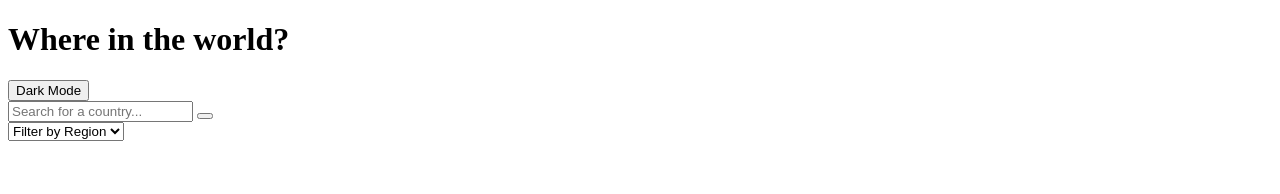
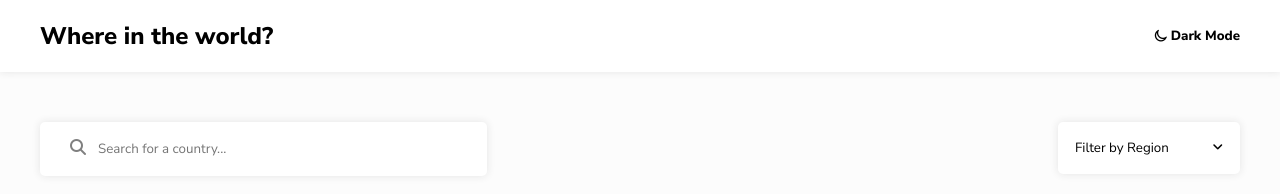
Before and after one commit to mike-pena/web_test_countries, a plain HTML site: page index.html in a window 1280 px wide. Drawn offline with Linux system fonts and the light colour scheme; no server answers.

Commit message:
agregar estilo a index.html

```diff
--- a/css/styles.css
+++ b/css/styles.css
@@ -0,0 +1,183 @@
+/** {
+    outline: red 1px solid;
+}*/
+
+body {
+    background-color: var(--bg-light);
+    margin: 0;
+}
+
+h1, h2, h3, h4, h5, h6, p {
+    margin: 0;
+    padding: 0;
+}
+
+.page {
+    font-family: var(--font-family);
+}
+
+.header {
+    background-color: var(--element-light);
+    box-shadow: var(--shadow);
+    padding: 20px;
+}
+
+.header-wrapper {
+    display: flex;
+    align-items: center;
+    justify-content: space-between;
+    max-width: var(--content-width);
+    margin: auto;
+}
+
+.header__title {
+    font-weight: 800;
+    font-size: 24px;
+}
+
+.theme-toggle {
+    background: none;
+    border: none;
+    height: 30px;
+    cursor: pointer;
+    font-family: var(--font-family);
+    font-weight: 800;
+    display: flex;
+    align-items: center;
+    gap: 5px;
+    padding: 0;
+}
+
+.theme-toggle__icon {
+    font-size: 14px;
+    transform: rotate(-30deg);
+}
+
+.content {
+    max-width: var(--content-width);
+    margin: auto;
+}
+
+.controls {
+    display: flex;
+    justify-content: space-between;
+    padding: 50px 0 50px 0;
+}
+
+.search {
+    display: flex;
+    background-color: var(--element-light);
+    width: 400px;
+    padding: 17px;
+    padding-left: 30px;
+    border-radius: 5px;
+    box-shadow: var(--shadow);
+    gap: 10px;
+}
+
+.search__icon {
+    color: grey;
+}
+
+.search__input {
+    background: none;
+    border: none;
+    font-family: var(--font-family);
+    outline: none;
+    width: 100%;
+}
+
+.search__input::placeholder {
+  font-family: var(--font-family);
+}
+
+.select-wrapper {
+    position: relative;
+}
+
+.region-filter {
+    border: none;
+    background: none;
+    background-color: var(--element-light);
+    box-shadow: var(--shadow);
+    border-radius: 5px;
+    padding: 17px;
+    font-family: var(--font-family);
+    width: 182px;
+    appearance: none;
+    -webkit-appearance: none;
+    -moz-appearance: none;
+}
+
+.select__arrow {
+    position: absolute;
+    top: 35%;
+    right: 17px;
+    font-size: 12px;
+    pointer-events: none;
+}
+
+.region-filter:focus {
+  outline: none;
+}
+
+.countries-container {
+    padding: 0;
+    margin: 0;
+    display: grid;
+    grid-template-columns: repeat(4, 250px);
+    justify-content: space-between;
+    row-gap: 60px;
+}
+
+.card {
+    list-style: none;
+    cursor: pointer;
+    background-color: var(--element-light);
+    display: flex;
+    flex-direction: column;
+    border-radius: 10px;
+    box-shadow: var(--shadow);
+}
+
+.card-wrapper {
+    height: 150px;
+}
+
+.card__flag {
+    width: 100%;
+    height: 100%;
+    object-fit: cover;
+    object-position: 50%;
+    border-top-left-radius: 10px;
+    border-top-right-radius: 10px;
+}
+
+.card__info {
+    padding: 25px;
+    padding-bottom: 45px;
+}
+
+.card__title {
+    margin-bottom: 15px;
+    text-overflow: ellipsis;
+    width: 200px;
+    white-space: nowrap;
+    overflow: hidden;
+    font-weight: 800;
+}
+
+.card__details {
+    display: flex;
+    flex-direction: column;
+    gap: 5px;
+    font-size: 14px;
+}
+
+.card__details p {
+    font-weight: 300;
+}
+
+.card__details p strong {
+    font-weight: 600;
+}
--- a/css/variables.css
+++ b/css/variables.css
@@ -0,0 +1,11 @@
+:root {
+    --bg-light: hsl(0, 0%, 99%);
+    --text-light: hsl(200, 15%, 8%);
+    --element-light: hsl(0, 100%, 100%);
+    --bg-dark: hsl(207, 26%, 17%);
+    --text-dark: hsl(0, 100%, 100%);
+    --element-dark: hsl(209, 23%, 22%);
+    --font-family: "Nunito Sans";
+    --content-width: 1200px;
+    --shadow: 0px 0px 8px 0px rgb(228, 228, 228);
+}
--- a/index.html
+++ b/index.html
@@ -10,20 +10,28 @@
     <link rel="preconnect" href="https://fonts.googleapis.com">
     <link rel="preconnect" href="https://fonts.gstatic.com" crossorigin>
     <link href="https://fonts.googleapis.com/css2?family=Nunito+Sans:ital,opsz,wght@0,6..12,200..1000;1,6..12,200..1000&display=swap" rel="stylesheet">
+    <script src="https://kit.fontawesome.com/a061d59ea3.js" crossorigin="anonymous"></script>
 </head>
 <body>
     <div class="page">
-        <header>
-            <h1>Where in the world?</h1>
-            <button class="theme-toggle">Dark Mode</button>
+        <header class="header">
+            <div class="header-wrapper">
+                <h1 class="header__title">Where in the world?</h1>
+                <button class="theme-toggle">
+                    <i class="fa-regular fa-moon theme-toggle__icon"></i>
+                    <span>Dark Mode</span>
+                </button>
+            </div>
         </header>
 
-        <main>
+        <main class="content">
             <section class="controls">
-                <form>
+                <div class="search">
+                    <i class="fa-solid fa-magnifying-glass search__icon"></i>
                     <input class="search__input" type="text" id="search" placeholder="Search for a country..." name="search">
-                    <button type="submit"></button>
-                </form>
+                </div>
+
+                <div class="select-wrapper">
                     <select class="region-filter">
                         <option value="" selected>Filter by Region</option>
                         <option value="Africa">Africa</option>
@@ -32,9 +40,13 @@
                         <option value="Europe">Europe</option>
                         <option value="Oceania">Oceania</option>
                     </select>
+                    <i class="fa-solid fa-angle-down select__arrow"></i>
+                </div>
             </section>
 
-            <section class="countries-container"></section>
+            <section class="countries">
+                <ul class="countries-container"></ul>
+            </section>
         </main>
     </div>
     <script src="js/theme.js"></script>
--- a/js/api.js
+++ b/js/api.js
@@ -1,4 +1,4 @@
-const baseUrl = "https://restcountries.com/v3.1/all?fields=name,region,cca3"
+const baseUrl = "https://restcountries.com/v3.1/all?fields=name,region,cca3,population,capital,flags"
 
 async function getAllCountries() {
     try {
--- a/js/main.js
+++ b/js/main.js
@@ -10,6 +10,8 @@ async function main() {
     );
 
     renderCountries(allCountries);
+
+    console.log(allCountries)
 
     setFilters();
 }
--- a/js/ui.js
+++ b/js/ui.js
@@ -3,15 +3,38 @@ function renderCountries(countries) {
 
     container.innerHTML = "";
 
-    countries.forEach(country => {
-        const card = document.createElement("div");
-        card.textContent = country.name.common;
-        card.style.cursor = "pointer"; // en CSS ?
+    for (const country of countries) {
+        const card = generateCard(country);
 
         card.addEventListener("click", () => {
             window.location.href = `detail.html?code=${country.cca3}`;
         });
 
         container.append(card);
-    });
+    };
 }
+
+function generateCard(country) {
+    const card = document.createElement("li");
+
+    card.classList.add("card")
+
+    const flagSrc = country.flags?.svg || country.flags?.png || "";
+    const alt = country.flags?.alt || country.name.common;
+
+    card.innerHTML = `
+        <div class="card-wrapper">
+            <img class="card__flag" src="${flagSrc}" alt="${alt}" />
+        </div>
+        <div class="card__info">
+            <h3 class="card__title">${country.name.common}</h3>
+            <div class="card__details">
+                <p><strong>Population:</strong> ${country.population}</p>
+                <p><strong>Region:</strong> ${country.region}</p>
+                <p><strong>Capital:</strong> ${country.capital?.[0] || "N/A"}</p>
+            </div>
+        </div>
+    `
+
+    return card;
+}
```
Also changed, not shown: detail.html (+1 -0 lines). Lines whose indentation alone changed are shown as unchanged.
